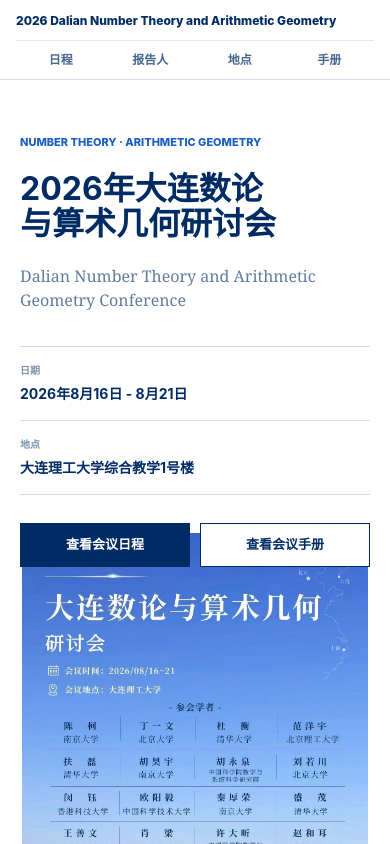
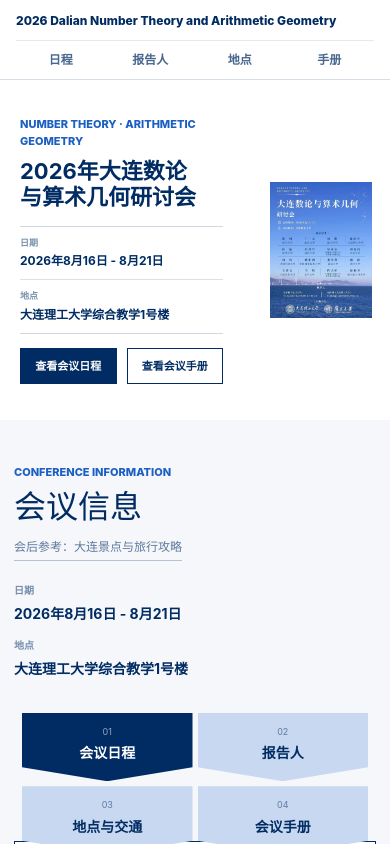
Before and after one commit to Enhui000/mathwesite, a Next.js app: page / in a window 390 px wide. Shown: the top 844 px of the page. Built offline with nearby package versions, Linux system fonts and the light colour scheme.

Commit message:
Compact conference hero and officialize travel links

```diff
--- a/app/ConferenceHub.tsx
+++ b/app/ConferenceHub.tsx
@@ -392,39 +392,32 @@
 
             <section className="dalian-guide-notes">
               <div>
-                <small>游记共识 · 综合整理</small>
+                <small>出行提示 · 综合整理</small>
                 <p>
                   星海广场更适合傍晚；滨海路景色集中但全程很长，选一段即可；东港适合晚间散步；海边普遍风大。
                 </p>
               </div>
               <nav aria-label="大连旅行外部参考">
                 <a
-                  href="https://www.xiaohongshu.com/search_result?keyword=%E5%A4%A7%E8%BF%9E%E6%97%85%E6%B8%B8%E6%94%BB%E7%95%A5"
-                  target="_blank"
-                  rel="noopener noreferrer"
-                >
-                  小红书攻略
-                </a>
-                <a
-                  href="https://www.zhihu.com/search?type=content&q=%E5%A4%A7%E8%BF%9E%E6%97%85%E6%B8%B8%E6%94%BB%E7%95%A5"
-                  target="_blank"
-                  rel="noopener noreferrer"
-                >
-                  知乎讨论
-                </a>
-                <a
                   href="https://whly.ln.gov.cn/whly/wlzt/sjly/ajjq/2026030215590914845/index.shtml"
                   target="_blank"
                   rel="noopener noreferrer"
                 >
-                  辽宁文旅
+                  辽宁文旅 · 棒棰岛
                 </a>
                 <a
-                  href="https://govt.chinadaily.com.cn/s/202308/04/WS64ccc628498ea274927c7013/wandering-in-dalian-binhai-road.html"
+                  href="https://whly.ln.gov.cn/whly/gsxw/2025071411411959915/index.shtml"
                   target="_blank"
                   rel="noopener noreferrer"
                 >
-                  滨海路参考
+                  大连旅游服务手册
+                </a>
+                <a
+                  href="https://www.ln.gov.cn/web/sqgk/whly/ajjq/dl/index.shtml"
+                  target="_blank"
+                  rel="noopener noreferrer"
+                >
+                  辽宁政府 · 大连景区
                 </a>
               </nav>
             </section>
--- a/app/globals.css
+++ b/app/globals.css
@@ -3902,18 +3902,18 @@
   align-items: center;
   background-color: #ffffff;
   background-image: url("/conference-poster.jpg");
-  background-position: right 5vw center;
+  background-position: right 7vw center;
   background-repeat: no-repeat;
-  background-size: auto 94%;
+  background-size: auto 60%;
   display: flex;
-  min-height: min(720px, 76svh);
+  min-height: clamp(280px, 32svh, 340px);
   overflow: hidden;
-  padding: 72px clamp(24px, 7vw, 112px);
+  padding: 24px clamp(24px, 7vw, 112px);
   position: relative;
 }
 
 .static-hero-content {
-  max-width: 680px;
+  max-width: 600px;
   position: relative;
   z-index: 1;
 }
@@ -3924,26 +3924,30 @@
   font-size: 11px;
   font-weight: 760;
   letter-spacing: 0;
-  margin: 0 0 20px;
+  margin: 0;
   text-transform: uppercase;
+}
+
+.static-hero-kicker {
+  margin-bottom: 10px;
 }
 
 .static-hero-content h1 {
   color: var(--ink);
-  font-size: 44px;
+  font-size: 27px;
   font-weight: 720;
   letter-spacing: 0;
-  line-height: 1.12;
+  line-height: 1.15;
   margin: 0;
-  max-width: 650px;
+  max-width: 560px;
 }
 
 .static-hero-subtitle {
   color: rgba(1, 44, 99, 0.62);
   font-family: Georgia, "Times New Roman", serif;
-  font-size: 20px;
-  line-height: 1.5;
-  margin: 22px 0 0;
+  font-size: 14px;
+  line-height: 1.35;
+  margin: 10px 0 0;
   max-width: 520px;
 }
 
@@ -3952,17 +3956,17 @@
   border-top: 1px solid rgba(1, 44, 99, 0.18);
   display: grid;
   grid-template-columns: repeat(2, minmax(0, 1fr));
-  margin: 34px 0 0;
-  max-width: 620px;
+  margin: 16px 0 0;
+  max-width: 560px;
 }
 
 .static-hero-facts div {
-  padding: 16px 18px 16px 0;
+  padding: 9px 14px 9px 0;
 }
 
 .static-hero-facts div + div {
   border-left: 1px solid rgba(1, 44, 99, 0.14);
-  padding-left: 18px;
+  padding-left: 14px;
 }
 
 .static-hero-facts dt,
@@ -3981,10 +3985,19 @@
   margin: 0;
 }
 
+.static-hero-facts dt {
+  font-size: 9px;
+  margin-bottom: 3px;
+}
+
+.static-hero-facts dd {
+  font-size: 12px;
+}
+
 .static-hero-actions {
   display: flex;
   gap: 10px;
-  margin-top: 28px;
+  margin-top: 14px;
 }
 
 .static-hero-actions button {
@@ -3992,10 +4005,10 @@
   border: 1px solid var(--ink);
   color: #ffffff;
   cursor: pointer;
-  font-size: 13px;
+  font-size: 11px;
   font-weight: 760;
-  min-height: 44px;
-  padding: 0 20px;
+  min-height: 36px;
+  padding: 0 16px;
 }
 
 .static-hero-actions button + button {
@@ -4311,16 +4324,16 @@
 
 @media (max-width: 980px) {
   .static-conference-hero {
-    background-position: right -70px center;
-    background-size: auto 82%;
+    background-position: right -10px center;
+    background-size: auto 56%;
   }
 
   .static-hero-content {
-    max-width: 56%;
+    max-width: 62%;
   }
 
   .static-hero-content h1 {
-    font-size: 38px;
+    font-size: 26px;
   }
 
   .workspace-intro {
@@ -4359,23 +4372,23 @@
   }
 
   .static-conference-hero {
-    align-items: start;
-    background-position: center calc(100% + 118px);
-    background-size: auto 58%;
-    min-height: 730px;
-    padding: 54px 20px 310px;
+    align-items: center;
+    background-position: right 18px center;
+    background-size: auto 40%;
+    min-height: 340px;
+    padding: 28px 20px;
   }
 
   .static-hero-content {
-    max-width: none;
+    max-width: 58%;
   }
 
   .static-hero-content h1 {
-    font-size: 32px;
+    font-size: 22px;
   }
 
   .static-hero-subtitle {
-    font-size: 16px;
+    display: none;
   }
 
   .static-hero-facts {
@@ -4391,6 +4404,7 @@
   .static-hero-actions {
     display: grid;
     grid-template-columns: repeat(2, minmax(0, 1fr));
+    width: 100%;
   }
 
   .static-hero-actions button {
```
